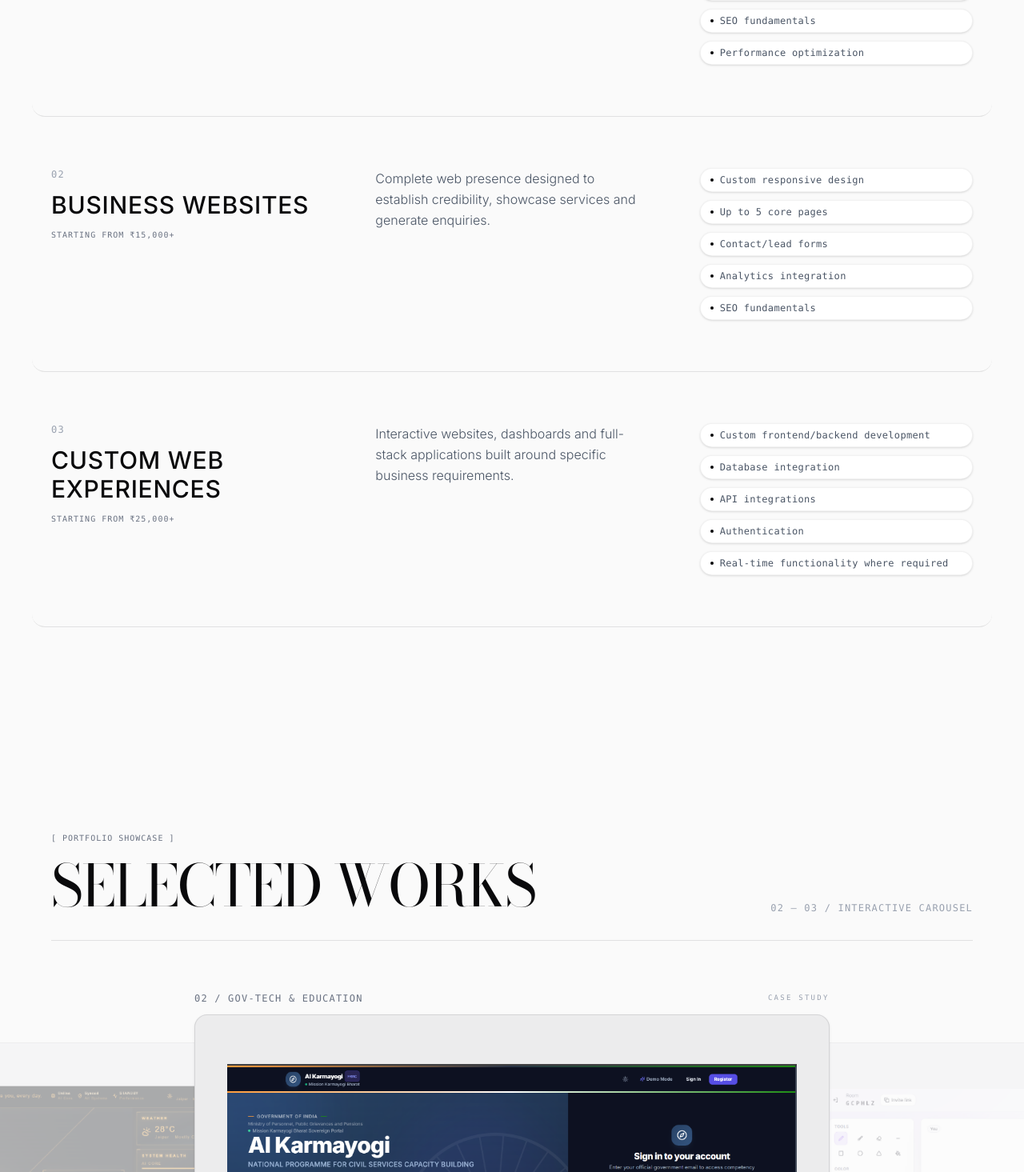
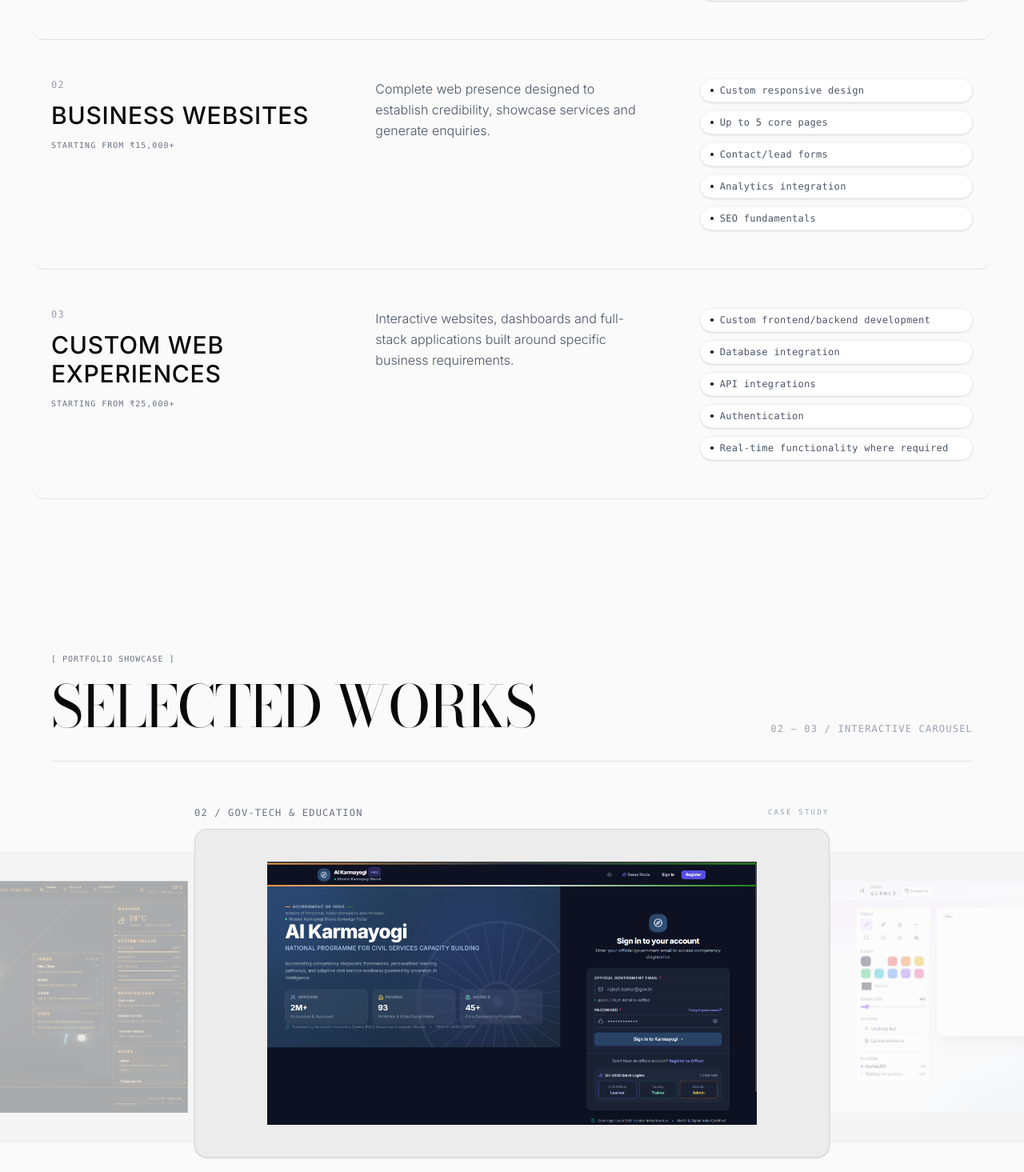
Before and after one commit to KOSHAL30/Portfolio, a Next.js app: page / in a window 1280 px wide. Shown: the part 1335-2800 px from the top of the page at 80% size. Built offline with nearby package versions, Linux system fonts and the light colour scheme.

Commit message:
Normalize section vertical rhythm and eliminate excessive dead whitespace

```diff
--- a/src/components/sections/Contact.tsx
+++ b/src/components/sections/Contact.tsx
@@ -40,15 +40,15 @@ export default function Contact() {
   };
 
   return (
-    <footer id="contact" className="relative w-full bg-[#FAFAFA] text-[#09090B] px-6 md:px-12 lg:px-16 pt-32 pb-12 overflow-hidden">
+    <footer id="contact" className="relative w-full bg-[#FAFAFA] text-[#09090B] px-6 md:px-12 lg:px-16 pt-16 md:pt-20 lg:pt-24 pb-12 overflow-hidden">
 
       {/* Container */}
-      <div className="relative z-10 max-w-[1600px] mx-auto flex flex-col md:flex-row justify-between items-start gap-16 lg:gap-32 mb-24 md:mb-32">
+      <div className="relative z-10 max-w-[1600px] mx-auto flex flex-col md:flex-row justify-between items-start gap-12 lg:gap-24 mb-16 md:mb-20">
 
         {/* Left: Massive CTA */}
         <div className="w-full md:w-1/2">
 
-          <span className="block text-[10px] md:text-xs font-mono uppercase tracking-widest text-gray-500 mb-8">
+          <span className="block text-[10px] md:text-xs font-mono uppercase tracking-widest text-gray-500 mb-4 md:mb-6">
             [ Have a project in mind? ]
           </span>
 
@@ -57,7 +57,7 @@ export default function Contact() {
             whileInView={{ opacity: 1, y: 0 }}
             viewport={{ once: true }}
             transition={{ duration: 0.8 }}
-            className="font-editorial text-5xl md:text-6xl lg:text-7xl tracking-tight uppercase leading-[0.9] mb-8"
+            className="font-editorial text-5xl md:text-6xl lg:text-7xl tracking-tight uppercase leading-[0.9] mb-6"
           >
             LET&apos;S BUILD<br />SOMETHING.
           </motion.h2>
--- a/src/components/sections/Process.tsx
+++ b/src/components/sections/Process.tsx
@@ -5,10 +5,10 @@ import { siteData } from "@/data/siteData";
 
 export default function Process() {
   return (
-    <section id="process" className="py-32 px-6 md:px-12 lg:px-16 bg-[#FAFAFA] text-[#09090B] overflow-hidden">
+    <section id="process" className="py-16 md:py-20 lg:py-24 px-6 md:px-12 lg:px-16 bg-[#FAFAFA] text-[#09090B] overflow-hidden">
       <div className="max-w-[1600px] mx-auto">
 
-        <div className="mb-20 md:mb-32 flex flex-col md:flex-row justify-between items-start md:items-end gap-6 border-b border-[#09090B]/10 pb-8">
+        <div className="mb-12 md:mb-16 flex flex-col md:flex-row justify-between items-start md:items-end gap-6 border-b border-[#09090B]/10 pb-6 md:pb-8">
           <div>
             <span className="text-[10px] md:text-xs uppercase tracking-widest text-gray-500 font-mono block mb-4">
               [ Methodology ]
@@ -37,7 +37,7 @@ export default function Process() {
               whileInView={{ opacity: 1, y: 0 }}
               viewport={{ once: true, margin: "-80px" }}
               transition={{ duration: 0.7, ease: [0.16, 1, 0.3, 1] }}
-              className="group relative flex flex-col md:flex-row justify-between items-start md:items-center py-16 md:py-20 border-b border-[#09090B]/10 gap-8 hover:bg-[#09090B]/[0.015] hover:scale-[1.01] transition-all duration-500 ease-[cubic-bezier(0.16,1,0.3,1)] px-6 -mx-6 rounded-2xl cursor-default"
+              className="group relative flex flex-col md:flex-row justify-between items-start md:items-center py-10 md:py-14 border-b border-[#09090B]/10 gap-8 hover:bg-[#09090B]/[0.015] hover:scale-[1.01] transition-all duration-500 ease-[cubic-bezier(0.16,1,0.3,1)] px-6 -mx-6 rounded-2xl cursor-default"
             >
               {/* Left Side: Number & Title */}
               <div className="flex flex-col md:w-1/2">
--- a/src/components/sections/Projects.tsx
+++ b/src/components/sections/Projects.tsx
@@ -36,16 +36,16 @@ export default function Projects() {
   ];
 
   return (
-    <section id="projects" className="relative w-full bg-[#FAFAFA] text-[#09090B] py-32 overflow-hidden">
+    <section id="projects" className="relative w-full bg-[#FAFAFA] text-[#09090B] py-16 md:py-20 lg:py-24 overflow-hidden">
 
       {/* Header */}
-      <div className="px-6 md:px-12 lg:px-16 overflow-hidden mb-16 max-w-[1600px] mx-auto">
+      <div className="px-6 md:px-12 lg:px-16 overflow-hidden mb-10 md:mb-14 max-w-[1600px] mx-auto">
         <motion.div
           initial={{ opacity: 0, y: 40 }}
           whileInView={{ opacity: 1, y: 0 }}
           viewport={{ once: true, margin: "-100px" }}
           transition={{ duration: 0.8, ease: "easeOut" }}
-          className="flex flex-col md:flex-row justify-between items-start md:items-end pb-8 border-b border-[#09090B]/10 gap-6 md:gap-0"
+          className="flex flex-col md:flex-row justify-between items-start md:items-end pb-6 md:pb-8 border-b border-[#09090B]/10 gap-6 md:gap-0"
         >
           <div>
             <span className="text-[10px] uppercase tracking-widest text-gray-500 font-mono mb-4 block">
@@ -63,7 +63,7 @@ export default function Projects() {
       </div>
 
       {/* Sliding Sheets Carousel */}
-      <div className="relative w-full h-[62vh] md:h-[72vh] lg:h-[80vh] flex items-center justify-center perspective-[1200px]">
+      <div className="relative w-full h-[54vh] md:h-[62vh] lg:h-[68vh] min-h-[440px] md:min-h-[500px] max-h-[700px] flex items-center justify-center perspective-[1200px]">
         {siteData.projects.map((project, index) => {
           const slot = getSlot(index, activeIndex);
           const isActive = slot === 'center';
@@ -154,7 +154,7 @@ export default function Projects() {
       </div>
 
       {/* Carousel Controls with Minimal Zoom on Buttons */}
-      <div className="mt-12 flex justify-center items-center gap-3">
+      <div className="mt-8 md:mt-10 flex justify-center items-center gap-3">
         {siteData.projects.map((_, index) => (
           <button
             key={index}
--- a/src/components/sections/Services.tsx
+++ b/src/components/sections/Services.tsx
@@ -10,10 +10,10 @@ export default function Services() {
   };
 
   return (
-    <section id="services" className="py-32 px-6 md:px-12 lg:px-16 bg-[#FAFAFA] text-[#09090B] overflow-hidden max-w-[1600px] mx-auto">
+    <section id="services" className="py-16 md:py-20 lg:py-24 px-6 md:px-12 lg:px-16 bg-[#FAFAFA] text-[#09090B] overflow-hidden max-w-[1600px] mx-auto">
 
       {/* Header */}
-      <div className="mb-16 md:mb-24 flex flex-col md:flex-row justify-between items-start md:items-end gap-6 md:gap-0 border-b border-[#09090B]/10 pb-8">
+      <div className="mb-12 md:mb-16 flex flex-col md:flex-row justify-between items-start md:items-end gap-6 md:gap-0 border-b border-[#09090B]/10 pb-6 md:pb-8">
         <div>
           <span className="text-[10px] md:text-xs uppercase tracking-widest text-gray-500 font-mono mb-4 block">
             [ Core Capabilities ]
@@ -45,7 +45,7 @@ export default function Services() {
             variants={{
               visible: { transition: { staggerChildren: 0.08 } }
             }}
-            className="group border-b border-[#09090B]/10 py-12 md:py-16 flex flex-col md:flex-row justify-between items-start gap-8 md:gap-16 hover:bg-[#09090B]/[0.015] hover:scale-[1.01] transition-all duration-500 ease-[cubic-bezier(0.16,1,0.3,1)] px-6 -mx-6 rounded-2xl cursor-default"
+            className="group border-b border-[#09090B]/10 py-10 md:py-12 flex flex-col md:flex-row justify-between items-start gap-8 md:gap-16 hover:bg-[#09090B]/[0.015] hover:scale-[1.01] transition-all duration-500 ease-[cubic-bezier(0.16,1,0.3,1)] px-6 -mx-6 rounded-2xl cursor-default"
           >
 
             {/* Left: Number, Title & Pricing Badge */}
```
